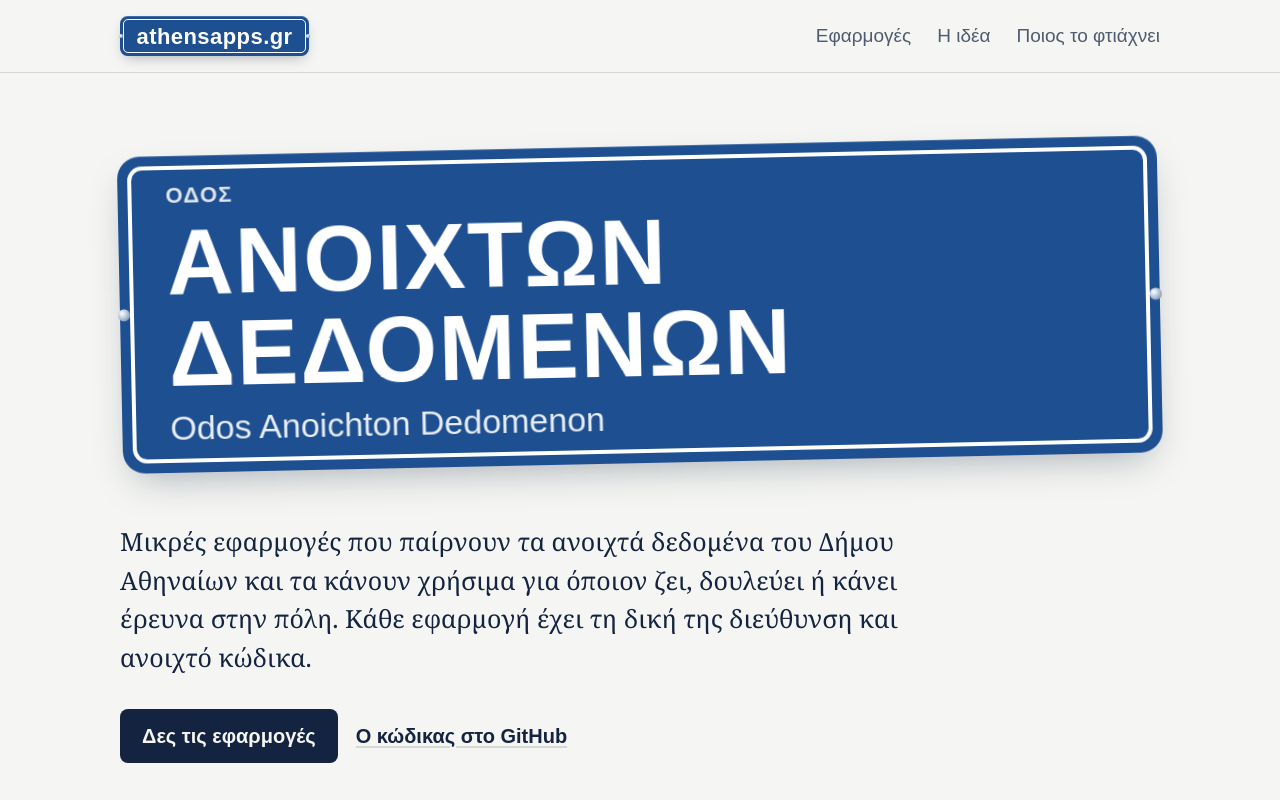
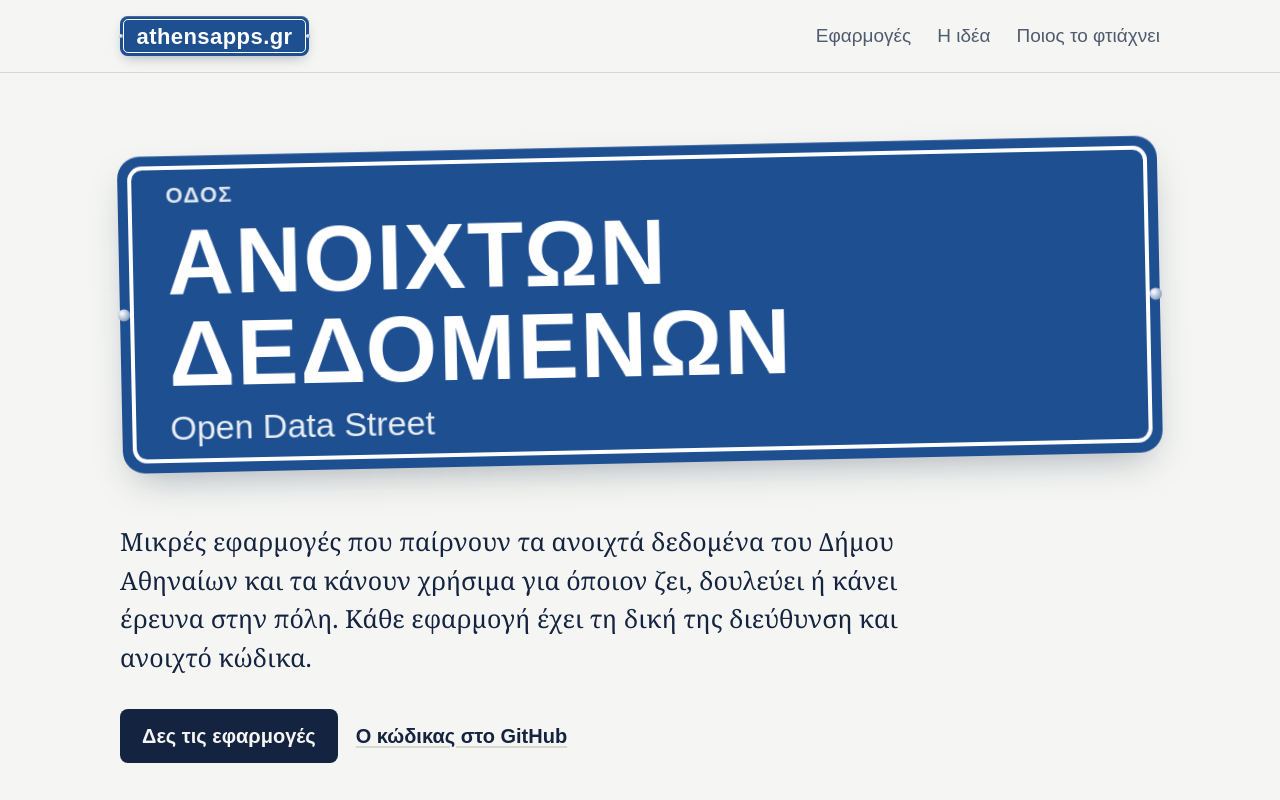
Before and after one commit to LocalAthenianDev/athensapps, a plain HTML site: page index.html in a window 1280 px wide. Shown: the top 800 px of the page. Drawn offline with Linux system fonts and the light colour scheme; a web font is replaced by a local one.

Commit message:
Πινακίδα hero: Open Data Street
Co-Authored-By: Claude Opus 5.5 <noreply@anthropic.com>
Claude-Session: https://claude.ai/code/session_01KRpEZgLpvV3RMZc58UvEL4

```diff
--- a/index.html
+++ b/index.html
@@ -178,7 +178,7 @@ footer .wrap{display:flex;flex-wrap:wrap;justify-content:space-between;gap:10px}
         <span class="bolt l"></span>
         <span class="pre">ΟΔΟΣ</span>
         <span class="gr">ΑΝΟΙΧΤΩΝ ΔΕΔΟΜΕΝΩΝ</span>
-        <span class="lat">Odos Anoichton Dedomenon</span>
+        <span class="lat">Open Data Street</span>
         <span class="bolt r"></span>
       </div>
     </div>
```
